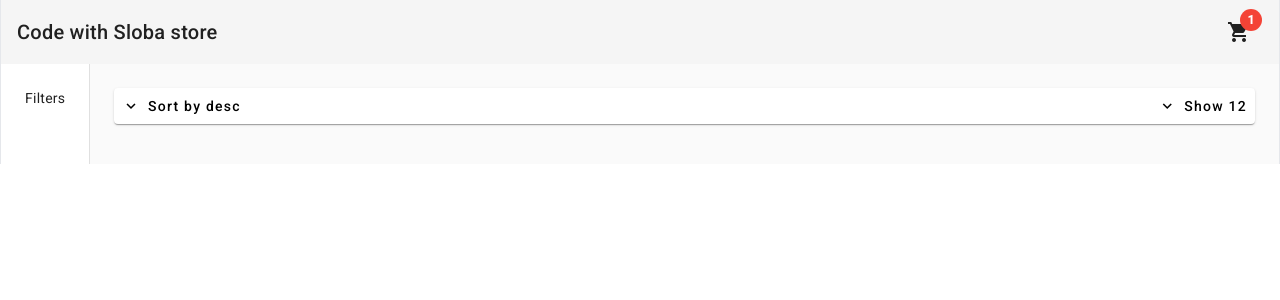
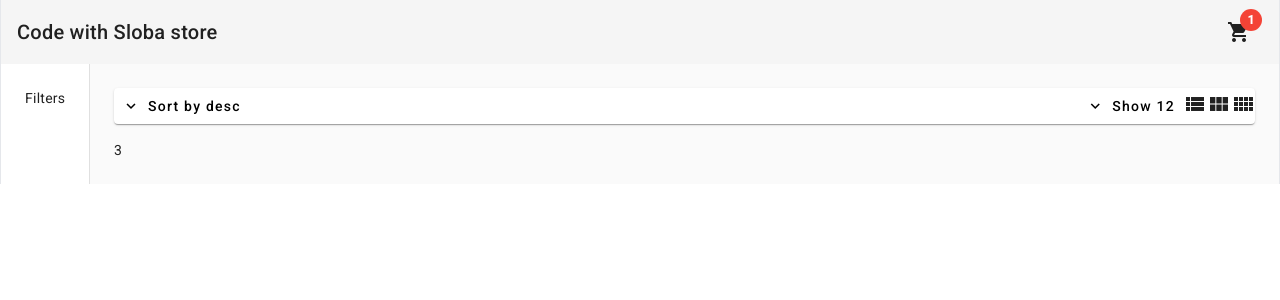
Before and after one commit to LeaBani/store-angular, an Angular app: page /home in a window 1280 px wide. Shown: the top 300 px of the page. Built offline with nearby package versions, Linux system fonts and the light colour scheme.

Commit message:
add method for columns count

```diff
--- a/src/app/pages/home/components/products-header/products-header.component.html
+++ b/src/app/pages/home/components/products-header/products-header.component.html
@@ -22,6 +22,15 @@
                     <button (click)="onItemsUpdated(36)" mat-menu-item>36</button>
                 </mat-menu>
             </div>
+            <button (click)="onColumnsUpdated(1)">
+                <mat-icon>view_list</mat-icon>
+            </button>
+            <button (click)="onColumnsUpdated(3)">
+                <mat-icon>view_module</mat-icon>
+            </button>
+            <button (click)="onColumnsUpdated(4)">
+                <mat-icon>view_comfy</mat-icon>
+            </button>
         </div>
     </div>
 
--- a/src/app/pages/home/components/products-header/products-header.component.ts
+++ b/src/app/pages/home/components/products-header/products-header.component.ts
@@ -1,4 +1,4 @@
-import { Component, OnInit } from '@angular/core';
+import { Component, EventEmitter, OnInit, Output } from '@angular/core';
 
 @Component({
   selector: 'app-products-header',
@@ -6,6 +6,7 @@
 
 })
 export class ProductsHeaderComponent implements OnInit {
+  @Output() columnsCountChange = new EventEmitter<number>();
   sort= 'desc'; // j'initialise l'état de mon bouton de tri
   itemsShowCount=12;
 
@@ -23,7 +24,16 @@
     this.sort = newSort;
   }
 
+  /**
+   * au click, on sélectionne le nombre d'articles souhaités sur la vue
+   * @param count
+   */
   onItemsUpdated(count: number): void {
     this.itemsShowCount = count;
   }
+
+  onColumnsUpdated(colsNum: number): void {
+    this.columnsCountChange.emit(colsNum);
+  }
+
 }
--- a/src/app/pages/home/home.component.html
+++ b/src/app/pages/home/home.component.html
@@ -7,6 +7,7 @@
         <div>Filters</div>
     </mat-drawer>
     <mat-drawer-content class="p-6">
-        <app-products-header></app-products-header>
+        <app-products-header (columnsCountChange)="onColumnsCountChange($event)"></app-products-header>
+    {{cols}}
     </mat-drawer-content>
 </mat-drawer-container>
--- a/src/app/pages/home/home.component.ts
+++ b/src/app/pages/home/home.component.ts
@@ -1,10 +1,21 @@
-import { Component } from '@angular/core';
+import { Component, OnInit } from '@angular/core';
 
 @Component({
   selector: 'app-home',
   templateUrl: 'home.component.html',
 
 })
-export class HomeComponent {
+export class HomeComponent implements OnInit {
+
+  cols =3 ; // on intialise le nombre de colonnes a afficher
+  constructor(){}
+
+  ngOnInit(): void {
+
+  }
+
+  onColumnsCountChange(colsNum: number): void {
+    this.cols = colsNum;
+  }
 
 }
```
